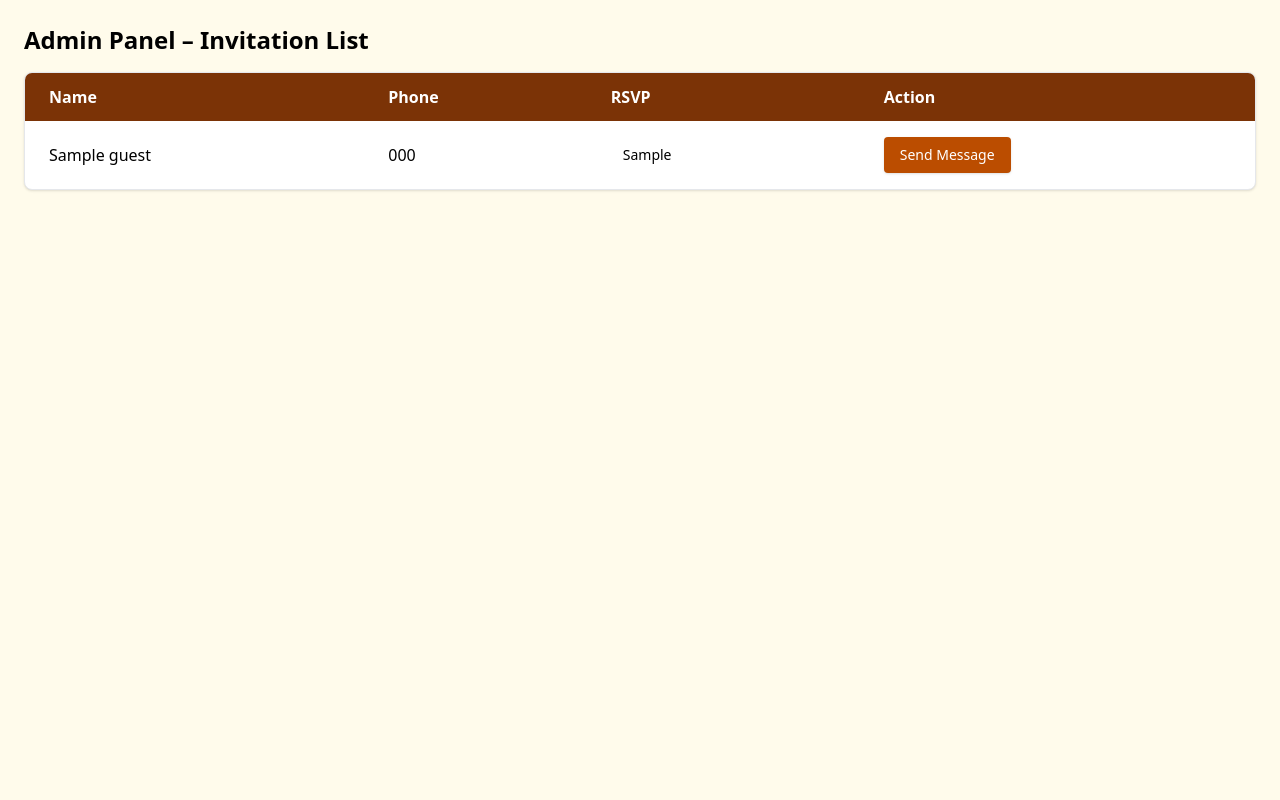
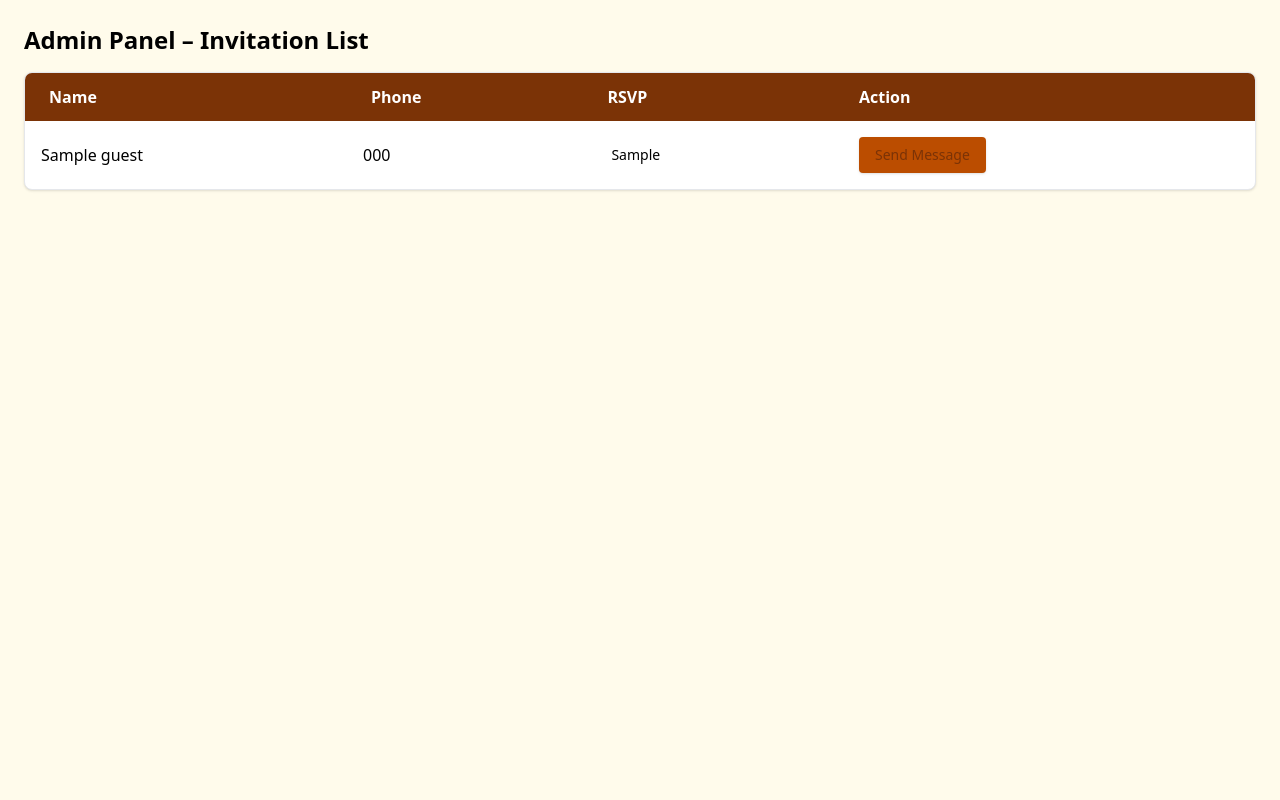
Before and after one commit to favorito26/wedding-card, a PHP site: page /admin.php in a window 1280 px wide. Run offline with PHP 8.4, Linux system fonts and the light colour scheme; tables that the repository leaves empty or names only in its code hold one stand-in row (values such as "Sample post").

Commit message:
[fix] some changes made

```diff
--- a/admin.php
+++ b/admin.php
@@ -17,8 +17,11 @@ Jazakallah Khair.
 ";
 ?>
 
-<link rel="stylesheet" href="./css/output.css">
-
+<head>
+  <meta charset="UTF-8" />
+  <meta name="viewport" content="width=device-width, initial-scale=1.0" />
+  <link rel="stylesheet" href="./css/output.css">
+</head>
 <div class="p-4 sm:p-6">
 
   <h1 class="text-xl sm:text-2xl font-bold mb-4">Admin Panel – Invitation List</h1>
@@ -38,20 +41,19 @@ Jazakallah Khair.
       <tbody class="divide-y divide-gray-200 text-sm sm:text-base">
         <?php while ($g = $res->fetch_assoc()): ?>
           <?php
-            $inviteLink = "http://localhost:4000/index.php?id=" . $g['id'];
-            $finalMessage = str_replace(["{name}", "{invite_link}"], [$g['name'], $inviteLink], $baseMessage);
-            $encodedMsg = urlencode($finalMessage);
+          $inviteLink = "https://mufaddalcodes.in/wedding_invite/index.php?id=" . $g['id'];
+          $finalMessage = str_replace(["{name}", "{invite_link}"], [$g['name'], $inviteLink], $baseMessage);
+          $encodedMsg = urlencode($finalMessage);
           ?>
 
           <tr class="hover:bg-gray-100 transition">
-            <td class="px-4 py-4 sm:px-6"><?= $g['name'] ?></td>
-            <td class="px-4 py-4 sm:px-6"><?= $g['phone'] ?></td>
-            <td class="px-4 py-4 sm:px-6">
-              <span class="
-                px-3 py-1 rounded text-xs sm:text-sm
-                <?php if($g['rsvp']=='accepted') echo 'bg-green-100 text-green-700'; ?>
-                <?php if($g['rsvp']=='declined') echo 'bg-red-100 text-red-700'; ?>
-                <?php if($g['rsvp']==null) echo 'bg-yellow-100 text-yellow-700'; ?>
+            <td class="md:px-4 md:py-4 px-2"><?= $g['name'] ?></td>
+            <td class="md:px-4 md:py-4 px-2"><?= $g['phone'] ?></td>
+            <td class="md:px-4 md:py-4 px-2">
+              <span class="px-3 py-1 rounded text-xs sm:text-sm
+                <?php if ($g['rsvp'] == 'accepted') echo 'bg-green-100 text-green-700'; ?>
+                <?php if ($g['rsvp'] == 'declined') echo 'bg-red-100 text-red-700'; ?>
+                <?php if ($g['rsvp'] == null) echo 'bg-yellow-100 text-yellow-700'; ?>
               ">
                 <?= $g['rsvp'] ?: 'Pending' ?>
               </span>
@@ -62,7 +64,7 @@ Jazakallah Khair.
                 href="https://wa.me/91<?= $g['phone'] ?>?text=<?= $encodedMsg ?>"
                 target="_blank"
                 class="inline-block bg-amber-700 hover:bg-amber-800
-                       text-white px-3 py-2 sm:px-4 sm:py-2 rounded shadow text-xs sm:text-sm">
+                       text-amber-900 px-3 py-2 sm:px-4 sm:py-2 rounded shadow text-xs sm:text-sm">
                 Send Message
               </a>
             </td>
--- a/css/output.css
+++ b/css/output.css
@@ -21,8 +21,10 @@
     --color-yellow-700: oklch(55.4% 0.135 66.442);
     --color-green-100: oklch(96.2% 0.044 156.743);
     --color-green-700: oklch(52.7% 0.154 150.069);
+    --color-gray-50: oklch(98.5% 0.002 247.839);
     --color-gray-100: oklch(96.7% 0.003 264.542);
     --color-gray-200: oklch(92.8% 0.006 264.531);
+    --color-gray-500: oklch(55.1% 0.027 264.364);
     --color-white: #fff;
     --spacing: 0.25rem;
     --text-xs: 0.75rem;
@@ -311,8 +313,8 @@
   .p-5 {
     padding: calc(var(--spacing) * 5);
   }
-  .p-6 {
-    padding: calc(var(--spacing) * 6);
+  .px-2 {
+    padding-inline: calc(var(--spacing) * 2);
   }
   .px-3 {
     padding-inline: calc(var(--spacing) * 3);
@@ -341,10 +343,6 @@
   .text-left {
     text-align: left;
   }
-  .text-2xl {
-    font-size: var(--text-2xl);
-    line-height: var(--tw-leading, var(--text-2xl--line-height));
-  }
   .text-sm {
     font-size: var(--text-sm);
     line-height: var(--tw-leading, var(--text-sm--line-height));
@@ -367,6 +365,9 @@
   }
   .text-amber-600 {
     color: var(--color-amber-600);
+  }
+  .text-amber-900 {
+    color: var(--color-amber-900);
   }
   .text-green-700 {
     color: var(--color-green-700);
@@ -458,6 +459,16 @@
     @media (width >= 40rem) {
       font-size: var(--text-sm);
       line-height: var(--tw-leading, var(--text-sm--line-height));
+    }
+  }
+  .md\:px-4 {
+    @media (width >= 48rem) {
+      padding-inline: calc(var(--spacing) * 4);
+    }
+  }
+  .md\:py-4 {
+    @media (width >= 48rem) {
+      padding-block: calc(var(--spacing) * 4);
     }
   }
 }
```
Also changed, not shown: rsvp.php (+5 -3 lines), assets/dulhan.png, assets/tomb.jpg.
